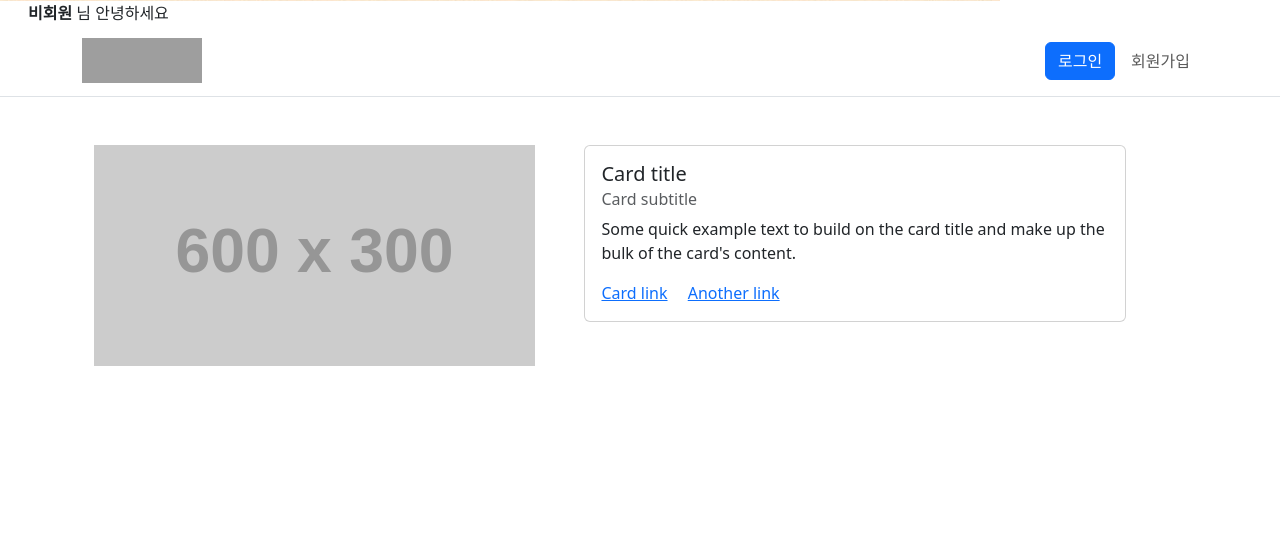
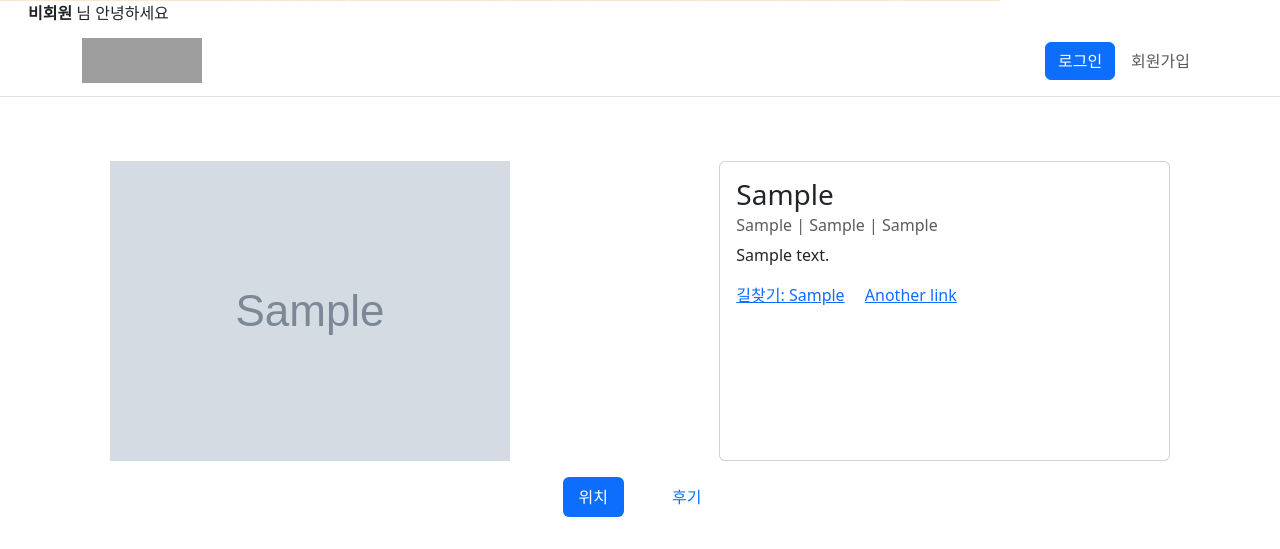
Before and after one commit to kimheekimhee/PJT-BEAN, a Django app: page /reviews/1 in a window 1280 px wide. Shown: the part 799-1348 px from the top of the page. Before the commit the page ends 1165 px from the top, so only its background shows below. Run offline with Django 3.2, Linux system fonts and the light colour scheme; tables that the repository leaves empty hold one stand-in row (values such as "Sample post"); grey boxes marked "Sample" are stand-in pictures; grey boxes labelled with a size stand in for pictures from a placeholder-image service; some libraries are stand-ins or nearby versions; grey boxes are pictures that could not be loaded.

Commit message:
reviews_detail.html

```diff
--- a/reviews/templates/reviews/detail.html
+++ b/reviews/templates/reviews/detail.html
@@ -4,26 +4,88 @@
 {% bootstrap_css %}
 {% bootstrap_javascript%}
 <div class="container d-flex justify-content-between">
-    <div>
-        <img style="width:90%" src="https://dummyimage.com/600x300/000/fff" alt="">
+    <div class="m-3" style="width:700px">
+        {% for img in images %}
+            {% if forloop.first %}
+            <img class="img-fluid" src="{{ img.image.url }}" alt="">
+            {% endif%}
+        {% endfor %}
     </div>
-    <div>
-        <div class="card" style="width:90%;">
-            <div class="card-body">
-              <h5 class="card-title">Card title</h5>
-              <h6 class="card-subtitle mb-2 text-muted">Card subtitle</h6>
-              <p class="card-text">Some quick example text to build on the card title and make up the bulk of the card's content.</p>
-              <a href="#" class="card-link">Card link</a>
-              <a href="#" class="card-link">Another link</a>
-            </div>
+    <div class="card m-3" style="width:50%;">
+        <div class="card-body">
+            <h3 class="card-title">{{ hotplace.hotplace }}</h3>
+            <h6 class="card-subtitle mb-2 text-muted">{{ hotplace.country }} | {{ hotplace.location.location }} | {{ hotplace.theme }}</h6>
+            <p class="card-text">{{ hotplace.content }}</p>
+            <a href="https://map.naver.com/v5/search/{{ hotplace.addr }}" class="card-link">길찾기: {{ hotplace.addr }}</a>
+            <a href="#" class="card-link">Another link</a>
         </div>
     </div>
 </div>
 
-<div class="container row row-cols-1">
-    {% for review in reviews %}
-    <div class="row">
+<div class="d-flex justify-content-center">
+    <ul class="nav nav-pills mb-3" id="pills-tab" role="tablist">
+        <li class="nav-item mx-3" role="presentation">
+            <button class="nav-link active" id="pills-domestic-tab" data-bs-toggle="pill" data-bs-target="#pills-domestic" type="button" role="tab" aria-controls="pills-domestic" aria-selected="true">위치</button>
+        </li>
+        <li class="nav-item mx-3" role="presentation">
+            <button class="nav-link" id="pills-overseas-tab" data-bs-toggle="pill" data-bs-target="#pills-overseas" type="button" role="tab" aria-controls="pills-overseas" aria-selected="false">후기</button>
+        </li>
+    </ul>
+</div>
+
+
+
+
+
+<div class="tab-content" id="pills-tabContent">
+    <div class="tab-pane fade show active" id="pills-domestic" role="tabpanel" aria-labelledby="pills-domestic-tab" tabindex="0">
+        <div class="d-flex justify-content-center container">
+        <div class="m-3" id="staticMap" style="width:100%;height:600px;"></div>
+        </div>
     </div>
-    {% endfor %}
+    <div class="tab-pane fade" id="pills-overseas" role="tabpanel" aria-labelledby="pills-overseas-tab" tabindex="0">
+        <div class="d-flex justify-content-center">
+        <div class="container row row-cols-1">
+            <div class="row py-5 px-3" style="">
+                {% for review in reviews %}
+                    <div class="card">
+                        <img src="{{ review.image.url }}" class="card-img-top" alt="...">
+
+                            <h5 class="card-title">
+                            {{review.title}}
+                            </h5>
+
+                            <h6>
+                            {{review.content}}
+                            </h6>
+
+                            {{review.grade}}
+                    </div>
+                {% endfor %}
+            </div>
+        </div>
+        </div>
+    </div>
 </div>
+
+
+
+<script type="text/javascript" src="//dapi.kakao.com/v2/maps/sdk.js?appkey=a296fe5c49ee5c07b18af90b459b38bb"></script>
+<script>
+var markerPosition  = new kakao.maps.LatLng(`{{ hotplace.y }}`, `{{ hotplace.x }}`);
+
+var marker = {
+    position: markerPosition
+};
+
+var staticMapContainer  = document.getElementById('staticMap'),
+    staticMapOption = {
+        center: new kakao.maps.LatLng(`{{ hotplace.y }}`, `{{ hotplace.x }}`),
+        level: 3,
+        marker: marker
+    };
+
+// 이미지 지도를 생성합니다
+var staticMap = new kakao.maps.StaticMap(staticMapContainer, staticMapOption);
+</script>
 {% endblock content %}
--- a/reviews/templates/reviews/hotcreate.html
+++ b/reviews/templates/reviews/hotcreate.html
@@ -5,7 +5,7 @@
 <div name="box" class="container w-75 my-5">
     <h1></h1>
 
-    <form name="mapform" action="" method="POST" ,="" enctype="multipart/form-data">
+    <form name="mapform" action="" method="POST" enctype="multipart/form-data">
         {% csrf_token %}
         <div class="mb-3"><label class="form-label" for="id_hotplace">명소 이름</label><input type="text" name="hotplace" maxlength="100" class="form-control" placeholder="명소 이름" required="" id="id_hotplace"></div>
         <div id="map" style="width:100%;height:400px;"></div>
```
Also changed, not shown: images/images/덕수궁.jpg (added), images/images/춘천시청1.jpg (added), images/images/춘천시청2.jpg (added).
